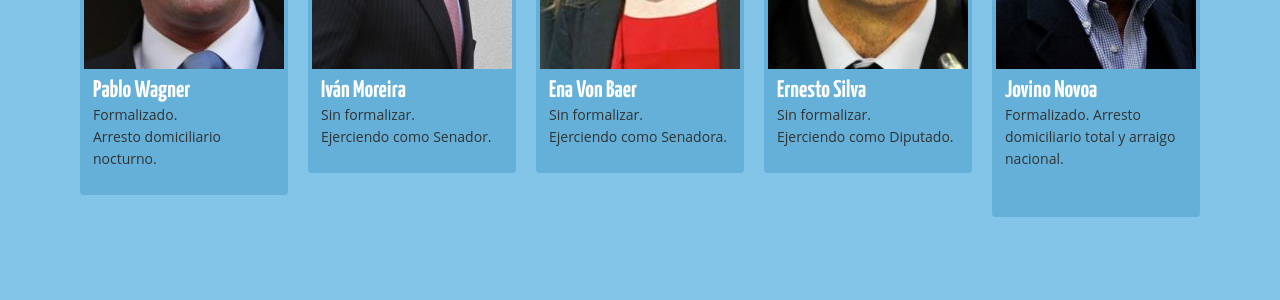
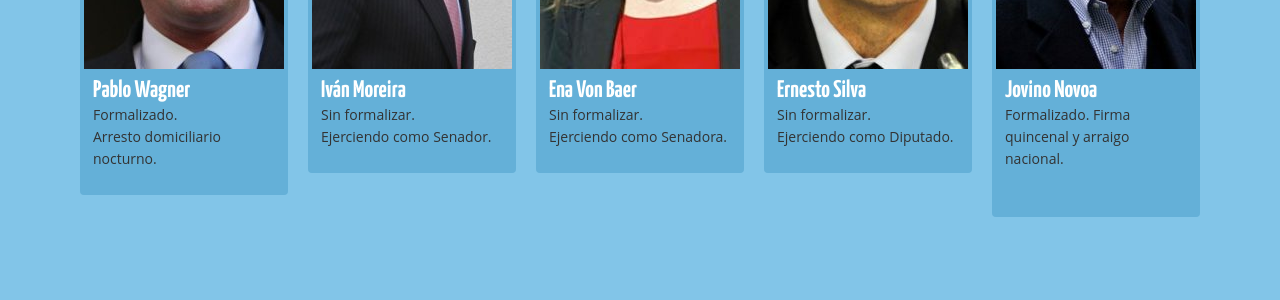
Before and after one commit to ciudadanointeligente/quien-te-financia, a Jekyll site: the page built from index.html, in a window 1280 px wide and 900 px high, scrolled down 1289 px. Shown: the part 155-455 px from the top of the window. Built offline with Jekyll 4.4.1, drawn with Linux system fonts in a browser that asks for light colours; nearby versions of some CDN libraries; comment, search, counter and statistics services are not loaded.

Commit message:
Cambio a cautelares de Novoa

```diff
--- a/_congressmen/05_jovino-novoa.markdown
+++ b/_congressmen/05_jovino-novoa.markdown
@@ -1,6 +1,6 @@
 ---
 name: "Jovino Novoa"
 image: "jovino-novoa.jpg"
-current_situation: "Formalizado. Arresto domiciliario total y arraigo nacional.</br></br> "
+current_situation: "Formalizado. Firma quincenal y arraigo nacional.</br></br> "
 risk: "Multa y de 541 días a 5 años de cárcel."
 ---
```
